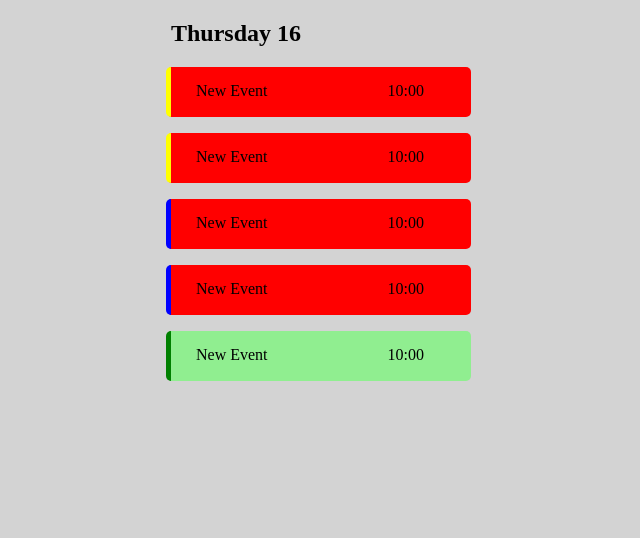
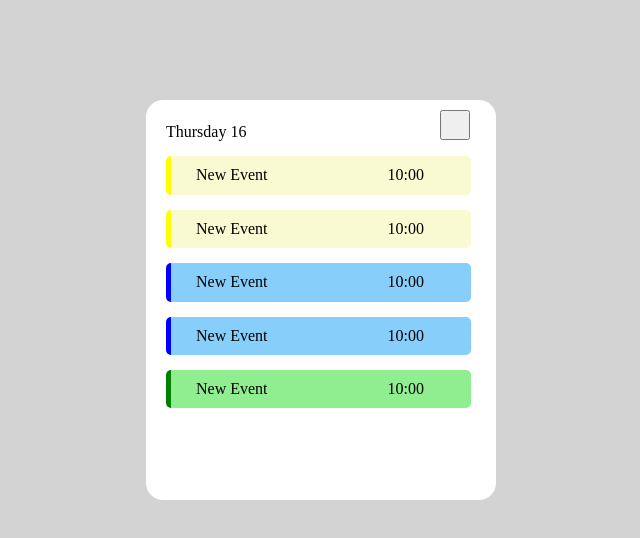
Before and after one commit to IrenAnna/hw5_r, a plain HTML site: page index.html in a window 1280 px wide. Shown: the whole page, without its empty margins (319-959 px from the left). Drawn offline with nearby package versions, Linux system fonts and the light colour scheme.

Commit message:
трохи переробки

```diff
--- a/css/style.css
+++ b/css/style.css
@@ -1,47 +1,85 @@
 body {
-
+    margin-top: 100px;
     font-size: 16px;
     background-color: lightgray;
 
 }
+
 .wrapper {
-    /*display: flex;*/
-    justify-content: center;
     width: 350px;
     height: 400px;
     margin: 0 auto;
-    color: white;
+    background-color: white;
+    border-radius: 17px;
 }
-h2{
+
+h2 {
     color: black;
-    padding-left: 25px;
+    padding-left: 5px;
+    /*margin-bottom: 0px;*/
 }
+.but {
+
+    margin-left: 190px;
+    width: 30px;
+    height: 30px;
+}
+
+.but:active {
+    background-color: black;
+
+}
+div.side {
+    text-align: justify;
+   padding-top: 10px;
+
+}
+
 div {
     border-radius: 5px;
     margin-left: 20px;
+
+}
+
+div:not(.q) {
     margin-bottom: 15px;
 }
+
 p {
     color: black;
-    padding-left: 25px;
-    padding-top: 15px;
+    margin: 0;
+
 }
+
+
+
 p:after {
     content: "10:00";
     padding-left: 120px;
 }
+
+.size {
+    padding: 10px 25px;
+    width: 250px;
+
+}
+
 .t {
     background-color: lightgoldenrodyellow;
     border-left: yellow solid 5px;
 }
+
 .e {
     background-color: lightskyblue;
     border-left: blue solid 5px;
 }
+
 .q {
     background-color: lightgreen;
     border-left: green solid 5px;
 }
-.t,.e,.q:hover {
+
+.t:hover, .e:hover, .q:hover {
     background-color: red;
+    text-decoration: underline;
 }
--- a/index.html
+++ b/index.html
@@ -12,13 +12,15 @@
 </head>
 <body>
 <div class="wrapper">
-    <h2>Thursday 16</h2>
-    <!--<input type="text" name="text">-->
-    <div class="t" style="width: 300px;height: 50px;"><p>New Event</p></div>
-    <div class="t" style="width: 300px;height: 50px;"><p>New Event</p></div>
-    <div class="e" style="width: 300px;height: 50px;"><p>New Event</p></div>
-    <div class="e" style="width: 300px;height: 50px;"><p>New Event</p></div>
-    <div class="q" style="width: 300px;height: 50px;"><p>New Event</p></div>
+    <div class="side">
+       <span>Thursday 16</span>
+        <button class="but"></button>
+    </div>
+    <div class="t size"><p>New Event</p></div>
+    <div class="t size"><p>New Event</p></div>
+    <div class="e size"><p>New Event</p></div>
+    <div class="e size"><p>New Event</p></div>
+    <div class="q size"><p>New Event</p></div>
 </div>
 
 </body>
```
Also changed, not shown: img/#1.jpg (added).
